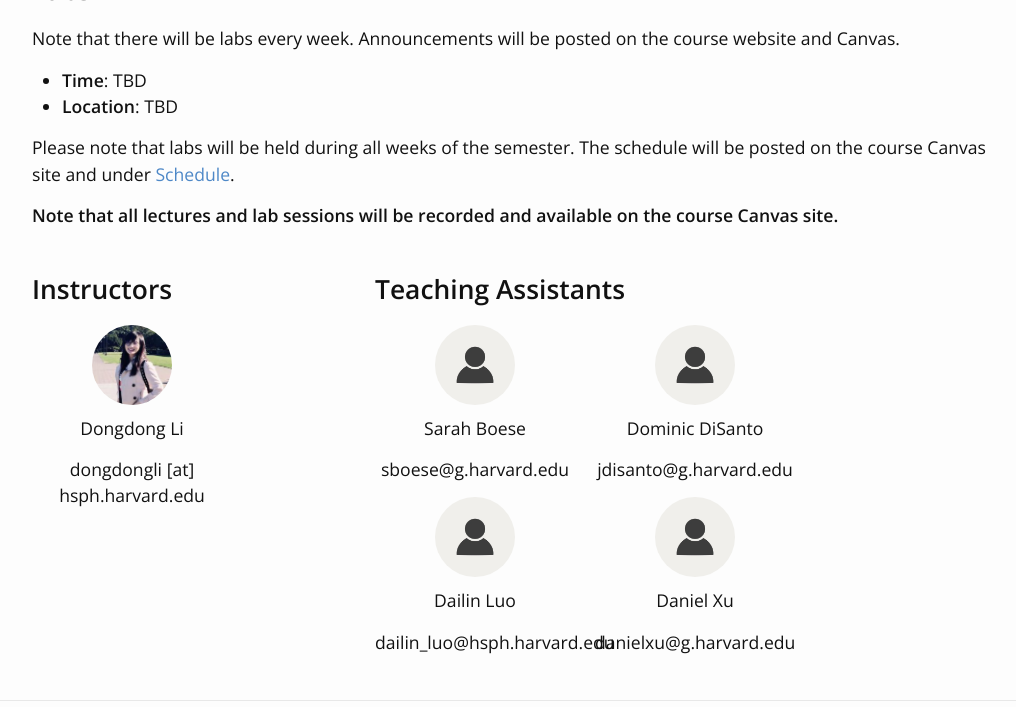
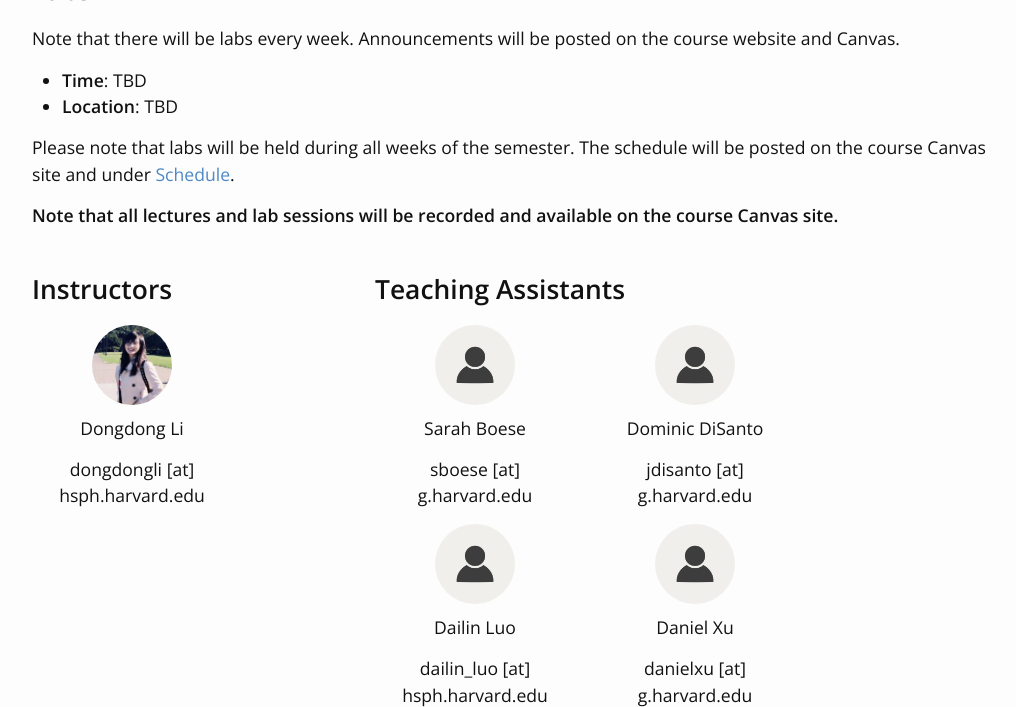
Before and after one commit to basics-of-statistical-inference-fa24/basics-of-statistical-inference-fa24.github.io, a Jekyll site: the page built from index.md, in a window 1280 px wide and 900 px high, scrolled down 921 px, cut to the strip 0-707 px from the top of the window. Shown: the whole strip, without its empty margins (118-1134 px from the left). Built offline with Jekyll 4.4.1, drawn with Linux system fonts in a browser that asks for light colours; nearby versions of some CDN libraries.

Commit message:
update TF

```diff
--- a/_data/people.yml
+++ b/_data/people.yml
@@ -6,13 +6,13 @@ instructors:
 teaching_assistants:
   - name: Sarah Boese
     profile_pic: /_images/placeholder.jpeg
-    email: sboese@g.harvard.edu
+    email: sboese [at] g.harvard.edu
   - name: Dominic DiSanto
     profile_pic: /_images/placeholder.jpeg
-    email: jdisanto@g.harvard.edu
+    email: jdisanto [at] g.harvard.edu
   - name: Dailin Luo
     profile_pic: /_images/placeholder.jpeg
-    email: dailin_luo@hsph.harvard.edu
+    email: dailin_luo [at] hsph.harvard.edu
   - name: Daniel Xu
     profile_pic: /_images/placeholder.jpeg
-    email: danielxu@g.harvard.edu
+    email: danielxu [at] g.harvard.edu
```
